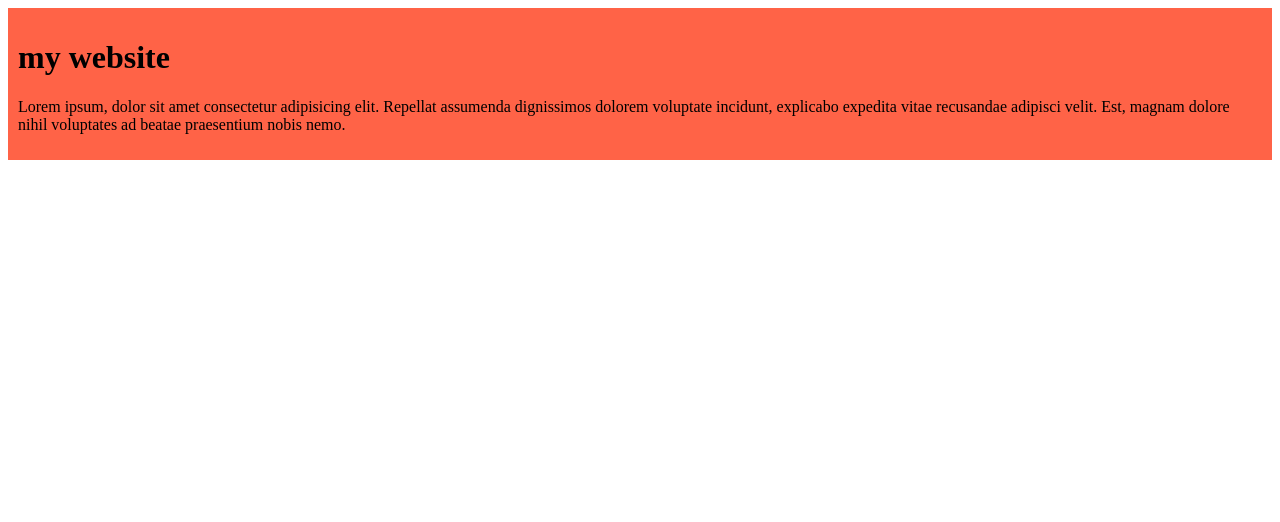
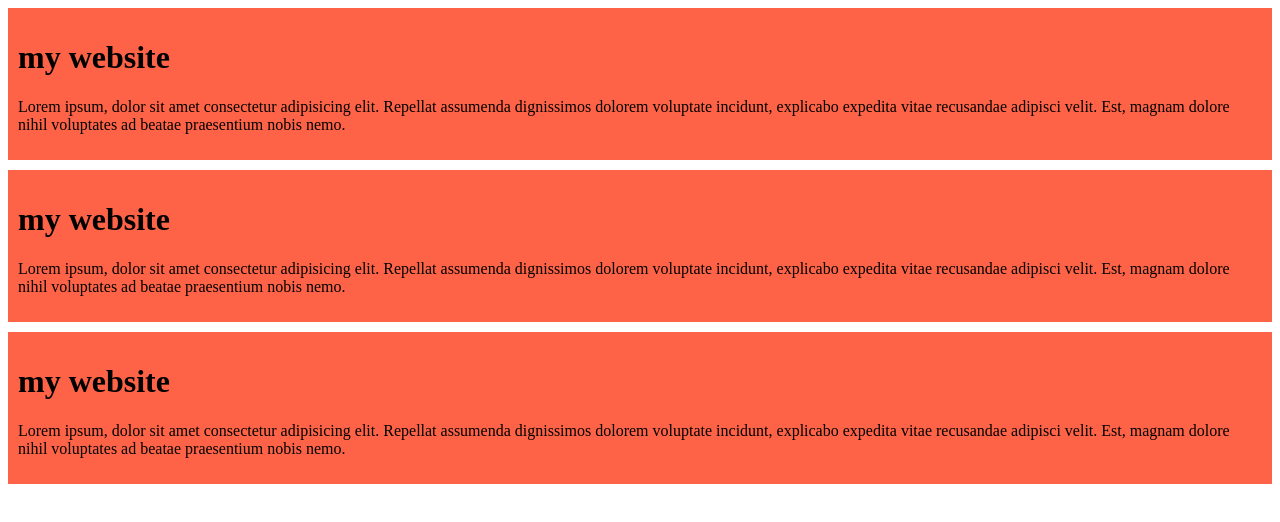
Before and after one commit to toaha77/my-first-github-repo, a plain HTML site: page index.html in a window 1280 px wide. Drawn offline with Linux system fonts and the light colour scheme.

Commit message:
added second blog

```diff
--- a/index.html
+++ b/index.html
@@ -11,5 +11,13 @@
     <h1>my website</h1>
     <p>Lorem ipsum, dolor sit amet consectetur adipisicing elit. Repellat assumenda dignissimos dolorem voluptate incidunt, explicabo expedita vitae recusandae adipisci velit. Est, magnam dolore nihil voluptates ad beatae praesentium nobis nemo.</p>
 </div>
+<div>
+    <h1>my website</h1>
+    <p>Lorem ipsum, dolor sit amet consectetur adipisicing elit. Repellat assumenda dignissimos dolorem voluptate incidunt, explicabo expedita vitae recusandae adipisci velit. Est, magnam dolore nihil voluptates ad beatae praesentium nobis nemo.</p>
+</div>
+<div>
+    <h1>my website</h1>
+    <p>Lorem ipsum, dolor sit amet consectetur adipisicing elit. Repellat assumenda dignissimos dolorem voluptate incidunt, explicabo expedita vitae recusandae adipisci velit. Est, magnam dolore nihil voluptates ad beatae praesentium nobis nemo.</p>
+</div>
 </body>
 </html>
--- a/style.css
+++ b/style.css
@@ -1,4 +1,5 @@
 div{
     background-color: tomato;
     padding: 10px;
+    margin-bottom: 10px;
 }
```
